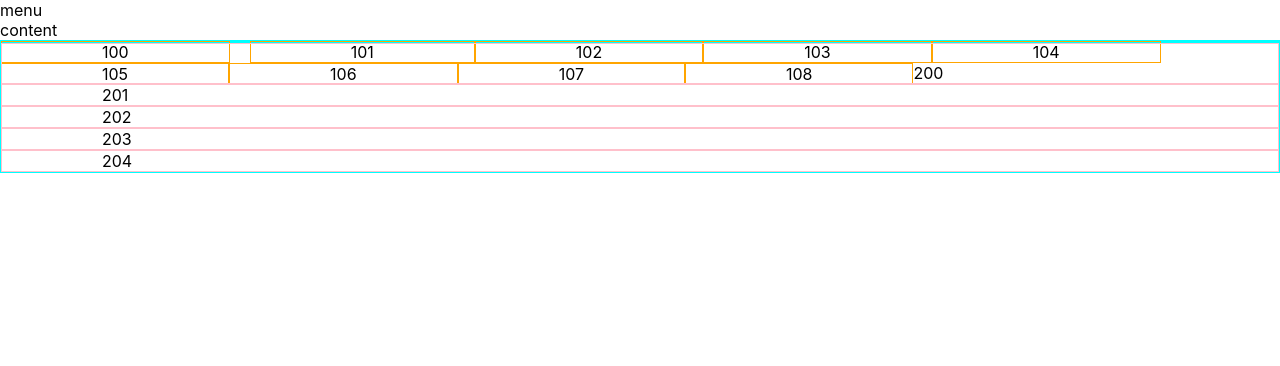
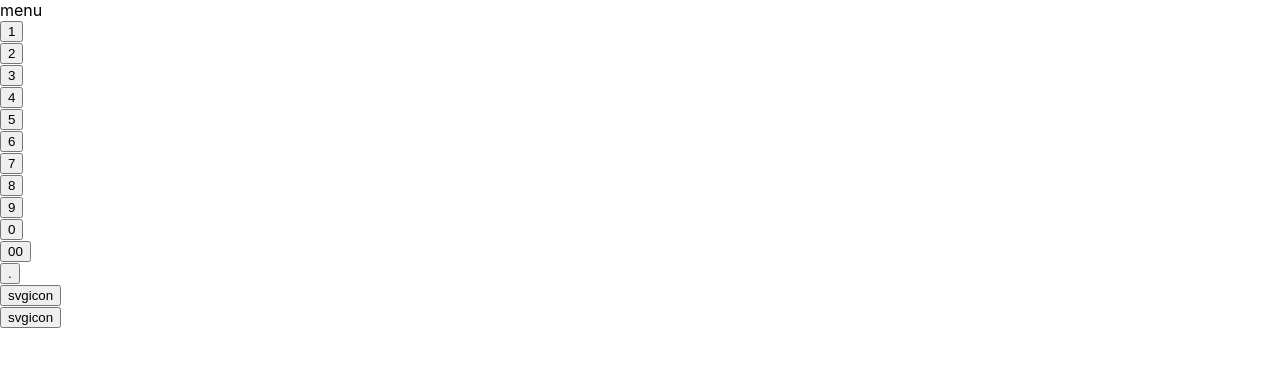
Before and after one commit to janeluck/demo, a React (Create React App) app: page / in a window 1280 px wide. Shown: the top 366 px of the page. Built offline with nearby package versions, Linux system fonts and the light colour scheme.

Commit message:
add Component: InputButtonPanel

```diff
--- a/package.json
+++ b/package.json
@@ -3,6 +3,7 @@
   "version": "0.1.0",
   "private": true,
   "dependencies": {
+    "classnames": "^2.2.6",
     "react": "^16.5.2",
     "react-dom": "^16.5.2",
     "react-scripts": "2.0.5"
--- a/src/App.js
+++ b/src/App.js
@@ -1,6 +1,6 @@
 import React, { Component } from 'react';
 import Layout1 from './Layout/layout3'
-
+import InputButtonPanelExample from './InputButtonPanel'
 
 class App extends Component {
   render() {
@@ -10,8 +10,7 @@ class App extends Component {
          menu
        </div>
        <div>
-         content
-         <Layout1 />
+       <InputButtonPanelExample />
        </div>
       </div>
     );
--- /dev/null
+++ b/src/InputButtonPanel/index.js
@@ -0,0 +1,289 @@
+import React, { Component } from "react";
+import PropTypes from "prop-types";
+import classnames from "classnames";
+import _ from "lodash";
+
+function isEmpty(v) {
+  return v === "0" || !v;
+}
+class SvgIcon extends React.Component {
+  render() {
+    return <div>svgicon</div>;
+  }
+}
+
+class InnerButton extends React.Component {
+  static propTypes = {
+    type: PropTypes.string,
+    onMouseDown: PropTypes.func,
+    className: PropTypes.string
+  };
+  static defaultProps = {
+    onMouseDown: function(value) {}
+  };
+
+  onMouseDown = event => {
+    const type = this.props.type;
+    // 阻止虚拟键盘获得焦点, 保留原输入框的focus状态
+    event.preventDefault();
+    this.props.onMouseDown(type);
+  };
+
+  render() {
+    return (
+      <button
+        {..._.omit(this.props, ["children", "onMouseDown", "type"])}
+        onMouseDown={this.onMouseDown}
+        tabIndex="-1">
+        {this.props.children}
+      </button>
+    );
+  }
+}
+export default class InputButtonPanel extends Component {
+  static propTypes = {
+    onChange: PropTypes.func,
+    // 是否展示确定按钮
+    showOk: PropTypes.bool,
+    // 点击确定的交互事件
+    onOk: PropTypes.func
+  };
+  static defaultProps = {
+    onChange: function(value) {
+      console.log(value);
+    },
+    showOk: false,
+    onOk: function(value) {
+      console.log(value);
+    }
+  };
+
+  getResultString = (originStr = "", start = 0, end = 0, str = "") => {
+    // 回退键特殊处理
+    if (str === "back") {
+      str = "";
+      if (start === end) start -= 1;
+    }
+    //return originStr.slice(0, start) + (str === 'back' ? '' : str) + originStr.slice(end)
+    //return originStr.replace(new RegExp('(^[\\d\\.]{' + start + '})[\\d\\.]{' + (end - start) + '}'), '$1' + str)
+    // 根据光标的位置, 处理输入结果
+    return originStr.replace(
+      new RegExp("(.{" + start + "}).{" + (end - start) + "}"),
+      "$1" + str
+    );
+  };
+
+  handleOkDown = () => {
+    const { onOk, value } = this.props;
+    onOk(value);
+  };
+
+  handleMouseDown = type => {
+    // 获取当前焦点的input或者textarea
+    let activeEl = document.activeElement;
+    if (["INPUT", "TEXTAREA"].indexOf(activeEl.tagName) < 0) return;
+
+    const value = activeEl.value || "";
+    const { selectionStart, selectionEnd } = activeEl;
+
+    const result = this.getResultString(
+      value,
+      selectionStart,
+      selectionEnd,
+      type
+    );
+
+    // 计算光标所在的位置
+    const caretPosition = result.length - (value.length - selectionEnd);
+    const { onChange, onOk, mode } = this.props;
+    switch (type) {
+      case "clear":
+        onChange("");
+        break;
+      case "back":
+        onChange(result);
+        break;
+      case ".":
+        if (value.indexOf(".") < 0) onChange(result);
+        break;
+      case "00":
+        onChange(mode !== "text" && isEmpty(value) ? 0 : result);
+        break;
+      case "sure":
+        onOk(value);
+        break;
+      default:
+        onChange(mode !== "text" && isEmpty(value) ? type : result);
+        break;
+    }
+
+    // 设置元素的光标位置
+    setTimeout(() => {
+      const currentV = activeEl.value;
+      // 如果结果被再处理，光标定位到末尾
+      if (typeof currentV !== "undefined" && currentV != result) {
+        activeEl.setSelectionRange(99999, 99999);
+      } else {
+        activeEl.setSelectionRange(caretPosition, caretPosition);
+      }
+    }, 0);
+  };
+
+  render() {
+    const { showOk } = this.props;
+    return (
+      <div>
+        <div
+          ref={wrap => (this.wrap = wrap)}
+          className="InputButtonPanelWrap clearfix"
+          onMouseDown={function(event) {
+            event.preventDefault();
+          }}>
+          <div className="num">
+            <div className="InputButtonPanel-row">
+              <div className="InputButtonPanel-cell">
+                <InnerButton onMouseDown={this.handleMouseDown} type="1">
+                  1
+                </InnerButton>
+              </div>
+              <div className="InputButtonPanel-cell">
+                <InnerButton onMouseDown={this.handleMouseDown} type="2">
+                  2
+                </InnerButton>
+              </div>
+              <div className="InputButtonPanel-cell">
+                <InnerButton onMouseDown={this.handleMouseDown} type="3">
+                  3
+                </InnerButton>
+              </div>
+            </div>
+            <div className="InputButtonPanel-row">
+              <div className="InputButtonPanel-cell">
+                <InnerButton onMouseDown={this.handleMouseDown} type="4">
+                  4
+                </InnerButton>
+              </div>
+              <div className="InputButtonPanel-cell">
+                <InnerButton onMouseDown={this.handleMouseDown} type="5">
+                  5
+                </InnerButton>
+              </div>
+              <div className="InputButtonPanel-cell">
+                <InnerButton onMouseDown={this.handleMouseDown} type="6">
+                  6
+                </InnerButton>
+              </div>
+            </div>
+            <div className="InputButtonPanel-row">
+              <div className="InputButtonPanel-cell">
+                <InnerButton onMouseDown={this.handleMouseDown} type="7">
+                  7
+                </InnerButton>
+              </div>
+              <div className="InputButtonPanel-cell">
+                <InnerButton onMouseDown={this.handleMouseDown} type="8">
+                  8
+                </InnerButton>
+              </div>
+              <div className="InputButtonPanel-cell">
+                <InnerButton onMouseDown={this.handleMouseDown} type="9">
+                  9
+                </InnerButton>
+              </div>
+            </div>
+            <div className="InputButtonPanel-row">
+              <div className="InputButtonPanel-cell">
+                <InnerButton onMouseDown={this.handleMouseDown} type="0">
+                  0
+                </InnerButton>
+              </div>
+              <div className="InputButtonPanel-cell">
+                <InnerButton onMouseDown={this.handleMouseDown} type="00">
+                  00
+                </InnerButton>
+              </div>
+              <div className="InputButtonPanel-cell">
+                <InnerButton onMouseDown={this.handleMouseDown} type=".">
+                  .
+                </InnerButton>
+              </div>
+            </div>
+          </div>
+
+          <div
+            className={classnames("del", {
+              "InputButtonPanel-hasSure": showOk
+            })}>
+            <div>
+              <InnerButton
+                className="InputButtonPanel-button-back"
+                onMouseDown={this.handleMouseDown}
+                type="back">
+                <SvgIcon type="shanchu1" />
+              </InnerButton>
+            </div>
+            <div>
+              <InnerButton
+                className="InputButtonPanel-button-clear"
+                onMouseDown={this.handleMouseDown}
+                type="clear">
+                <SvgIcon type="quanbushanchu" />
+              </InnerButton>
+            </div>
+            {showOk && (
+              <div className="InputButtonPanel-button-sure">
+                <InnerButton onMouseDown={this.handleOkDown} type="sure">
+                  确定
+                </InnerButton>
+              </div>
+            )}
+          </div>
+        </div>
+      </div>
+    );
+  }
+}
+
+
+
+
+// 使用实例
+export class InputButtonPanelExample extends Component {
+
+    constructor(props) {
+      super(props)
+      this.state = {
+        value: 0
+      }
+
+    }
+
+    onChange = (v) => {
+      this.setState({value: v})
+    }
+    handleChange = (e) => {
+      const value = e.target.value
+      this.setState({
+        value
+      })
+    }
+    onOk = (v) => {
+      console.log(v)
+    }
+
+
+    render() {
+
+      const value = this.state.value
+      return (<div>
+
+        <input type="text" value={value} onChange={this.handleChange}/>
+        <InputButtonPanel value={this.props.value} onChange={this.onChange} showOk onOk={this.onOk}>
+
+          <div><span>当前积分：</span><span>{value}</span></div>
+
+        </InputButtonPanel>
+
+      </div>)
+    }
+  }
```
Also changed, not shown: src/InputButtonPanel/index.css (added), 1 other file (tests, documents, lock files or other folders).
